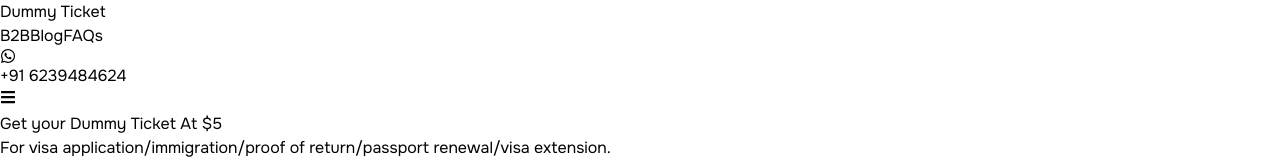
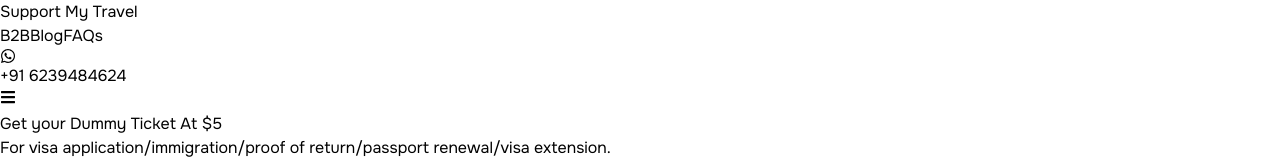
Before and after one commit to Amit914011/Dummy-Ticket, a React (Vite) app in the folder frontend/: page / in a window 1280 px wide. Shown: the top 160 px of the page. Built offline with nearby package versions, Linux system fonts and the light colour scheme.

Commit message:
add data

```diff
--- a/frontend/src/components/client/Navbar.jsx
+++ b/frontend/src/components/client/Navbar.jsx
@@ -34,7 +34,7 @@ const Navbar = () => {
       <div className="container mx-auto px-4 sm:px-6 lg:px-8 py-4 flex justify-between items-center">
         {/* Logo Section */}
         <div className="text-2xl font-bold black uppercase ">
-         <a href="/" > Dummy Ticket</a>
+         <a href="/" > Support My Travel</a>
         </div>
 
         {/* Links Section */}
```
